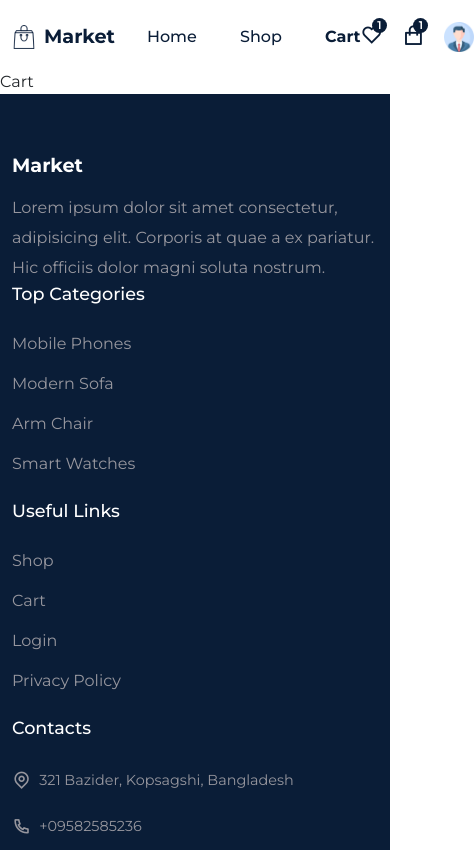
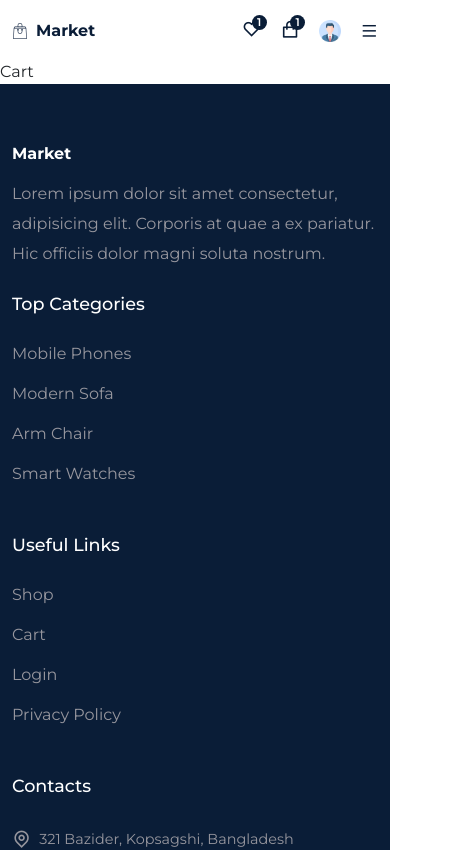
Before and after one commit to ZimmerF0/ecommerce-app, a React (Create React App) app: page /cart in a window 390 px wide. Shown: the top 850 px of the page, 474 px wide, since content can reach past the window. Built offline with nearby package versions, Linux system fonts and the light colour scheme; the HTML template or start-up script is replaced by a standard one.

Commit message:
adaptive layout

```diff
--- a/src/App.css
+++ b/src/App.css
@@ -67,3 +67,9 @@
   color: var(--primary-color);
   font-weight: 600;
 }
+
+@media only screen and (max-width:768px) {
+  section {
+    padding: 40px 0;
+  }
+}
--- a/src/components/Footer/Footer.jsx
+++ b/src/components/Footer/Footer.jsx
@@ -11,7 +11,7 @@
     <footer className="footer">
       <Container>
         <Row>
-          <Col lg="4">
+          <Col lg="4" className="mb-4" md='6'>
             <div className="logo">
               <div>
                 <h1 className="text-white">Market</h1>
@@ -22,7 +22,7 @@
               at quae a ex pariatur. Hic officiis dolor magni soluta nostrum.
             </p>
           </Col>
-          <Col lg="3">
+          <Col lg="3" md="3" className="mb-4">
             <div className="footer__quick-links">
               <h4 className="quick__links-title">Top Categories</h4>
               <ListGroup className="mb-3">
@@ -44,7 +44,7 @@
               </ListGroup>
             </div>
           </Col>
-          <Col lg="2">
+          <Col lg="2" md="3" className="mb-4">
             <div className="footer__quick-links">
               <h4 className="quick__links-title">Useful Links</h4>
               <ListGroup className="mb-3">
@@ -66,7 +66,7 @@
               </ListGroup>
             </div>
           </Col>
-          <Col lg="3">
+          <Col lg="3" md="4">
             <div className="footer__quick-links">
               <h4 className="quick__links-title">Contacts</h4>
               <ListGroup className="footer__contacts">
--- a/src/components/Header/Header.jsx
+++ b/src/components/Header/Header.jsx
@@ -26,6 +26,8 @@
 const Header = () => {
   const headerRef = useRef(null);
 
+  const menuRef = useRef(null)
+
   const stickyHeaderFunc = () => {
     window.addEventListener("scroll", () => {
       if (
@@ -45,6 +47,8 @@
     return () => window.removeEventListener("scroll", stickyHeaderFunc);
   });
 
+  const menuToggle = () => menuRef.current.classList.toggle('active__menu')
+
   return (
     <header className="header" ref={headerRef}>
       <Container>
@@ -57,7 +61,7 @@
               </div>
             </div>
 
-            <div className="navigation">
+            <div className="navigation" ref={menuRef} onClick={menuToggle}>
               <ul className="menu">
                 {nav__links.map((item, index) => (
                   <li className="nav__item" key={index}>
@@ -90,12 +94,11 @@
                   alt="user-icon"
                 />
               </span>
-            </div>
-
-            <div className="mobile__menu">
-              <span>
-                <i class="ri-menu-line"></i>
-              </span>
+              <div className="mobile__menu">
+                <span onClick={menuToggle}>
+                  <i class="ri-menu-line"></i>
+                </span>
+              </div>
             </div>
           </div>
         </Row>
--- a/src/components/Header/header.css
+++ b/src/components/Header/header.css
@@ -102,3 +102,66 @@
   box-shadow: 3px 3px 8px -3px #ddd;
   background: #fff;
 }
+
+@media only screen and (max-width:768px) {
+  .navigation {
+    position: fixed;
+    top: 0;
+    left: 0;
+    width: 100%;
+    height: 100%;
+    background: rgba(0, 0, 0, 0.53);
+    z-index: 9999;
+    display: none;
+  }
+
+  .menu {
+    position: absolute;
+    top: 0;
+    right: 0;
+    width: 250px;
+    height: 100%;
+    background: #fff;
+    z-index: 99999;
+    flex-direction: column;
+    align-items: center;
+    justify-content: center;
+  }
+
+  .active__menu {
+    display: block;
+  }
+
+  .mobile__menu {
+    display: block;
+  }
+
+  .mobile__menu span i {
+    font-size: 1.1rem !important;
+  }
+
+  .logo img {
+    width: 1rem;
+    height: 1rem;
+  }
+
+  .logo h1 {
+    font-size: 1rem;
+  }
+
+  .fav__icon i,
+  .cart__icon i {
+    font-size: 1.2rem !important;
+  }
+
+  .nav__icons span img {
+    width: 1.4rem;
+    height: 1.4rem;
+  }
+
+  .header {
+    width: 100%;
+    height: 60px;
+    line-height: 60px;
+  }
+}
--- a/src/components/UI/Clock.jsx
+++ b/src/components/UI/Clock.jsx
@@ -1,4 +1,6 @@
 import React, { useState, useEffect } from "react";
+
+import "../../styles/clock.css";
 
 const Clock = () => {
   const [days, setDays] = useState();
@@ -9,7 +11,7 @@
   let interval;
 
   const countDown = () => {
-    const destination = new Date("Mar 24, 2023").getTime();
+    const destination = new Date("Apr 2, 2023").getTime();
     interval = setInterval(() => {
       const now = new Date().getTime();
       const different = destination - now;
--- a/src/pages/Home.jsx
+++ b/src/pages/Home.jsx
@@ -108,7 +108,7 @@
         <section className="timer__count">
           <Container>
             <Row>
-              <Col lg="6" md="6">
+              <Col lg="6" md="12" className="count__down-col">
                 <div className="clock__top-content">
                   <h4 className="text-white fs-6 mb-2">Limited Offer</h4>
                   <h3 className="text-white fs-5 mb-3">Quality Armchair</h3>
@@ -122,7 +122,7 @@
                   <Link to="/shop">Visit Store</Link>
                 </motion.button>
               </Col>
-              <Col lg="6" md="6" className="text-end">
+              <Col lg="6" md="12" className="text-end counter__img">
                 <img src={counterImg} alt="" />
               </Col>
             </Row>
--- a/src/services/services.css
+++ b/src/services/services.css
@@ -27,3 +27,33 @@
   margin-top: 5px;
   color: #222;
 }
+
+@media only screen and (max-width:992px) {
+  .services__item {
+    padding: 10px;
+    margin-bottom: 1.5rem;
+  }
+
+  .services__item span i {
+    font-size: 1.8rem;
+    padding: 5px;
+  }
+
+  .services__item h3 {
+    font-size: 1rem;
+  }
+}
+
+@media only screen and (max-width:768px) {
+
+  .services__item span i {
+    font-size: 1.5rem;
+    padding: 5px;
+  }
+}
+
+@media only screen and (max-width:576px) {
+  .services__item {
+    padding: 20px;
+  }
+}
--- /dev/null
+++ b/src/styles/clock.css
@@ -0,0 +1,12 @@
+@media only screen and (max-width:992px) {
+  .clock__wrapper {
+    justify-content: center;
+  }
+
+  .clock__data h1 {
+    font-size: 1.1rem !important;
+  }
+  .clock__data h5 {
+    font-size: .9rem !important;
+  }
+}
--- a/src/styles/home.css
+++ b/src/styles/home.css
@@ -58,3 +58,58 @@
 .store__btn a:hover {
   color: var(--primary-color);
 }
+
+@media only screen and (max-width:992px) {
+  .hero__content h2 {
+    font-size: 2rem;
+  }
+
+  .section__title {
+    font-size: 1.7rem;
+  }
+
+  .counter__img {
+    display: none;
+  }
+
+  .clock__top-content {
+    text-align: center;
+  }
+
+  .clock__top-content h4 {
+    font-size: 0.9rem !important;
+  }
+
+  .clock__top-content h3 {
+    font-size: 1rem !important;
+  }
+
+  .count__down-col {
+    text-align: center;
+  }
+}
+
+@media only screen and (max-width:768px) {
+  .hero__content h2 {
+    font-size: 1.6rem;
+  }
+
+  .hero__content p {
+    font-size: .9rem;
+  }
+
+  .buy__btn a {
+    font-size: 0.9rem;
+  }
+
+  .section__title {
+    font-size: 1.4rem;
+  }
+}
+
+@media only screen and (max-width:576px) {
+  .hero__content {
+    padding-top: 0;
+    margin-bottom: 40px;
+  }
+}
--- a/src/styles/product-card.css
+++ b/src/styles/product-card.css
@@ -30,3 +30,19 @@
   color: #fff;
   border-radius: 50px;
 }
+
+@media only screen and (max-width:992px) {
+  .product__info h3 a {
+    font-size: 1.1rem;
+  }
+}
+
+@media only screen and (max-width:768px) {
+  .product__info h3 a {
+    font-size: 1rem;
+  }
+
+  .product__card-bottom span i {
+    font-size: 1rem;
+  }
+}
```
